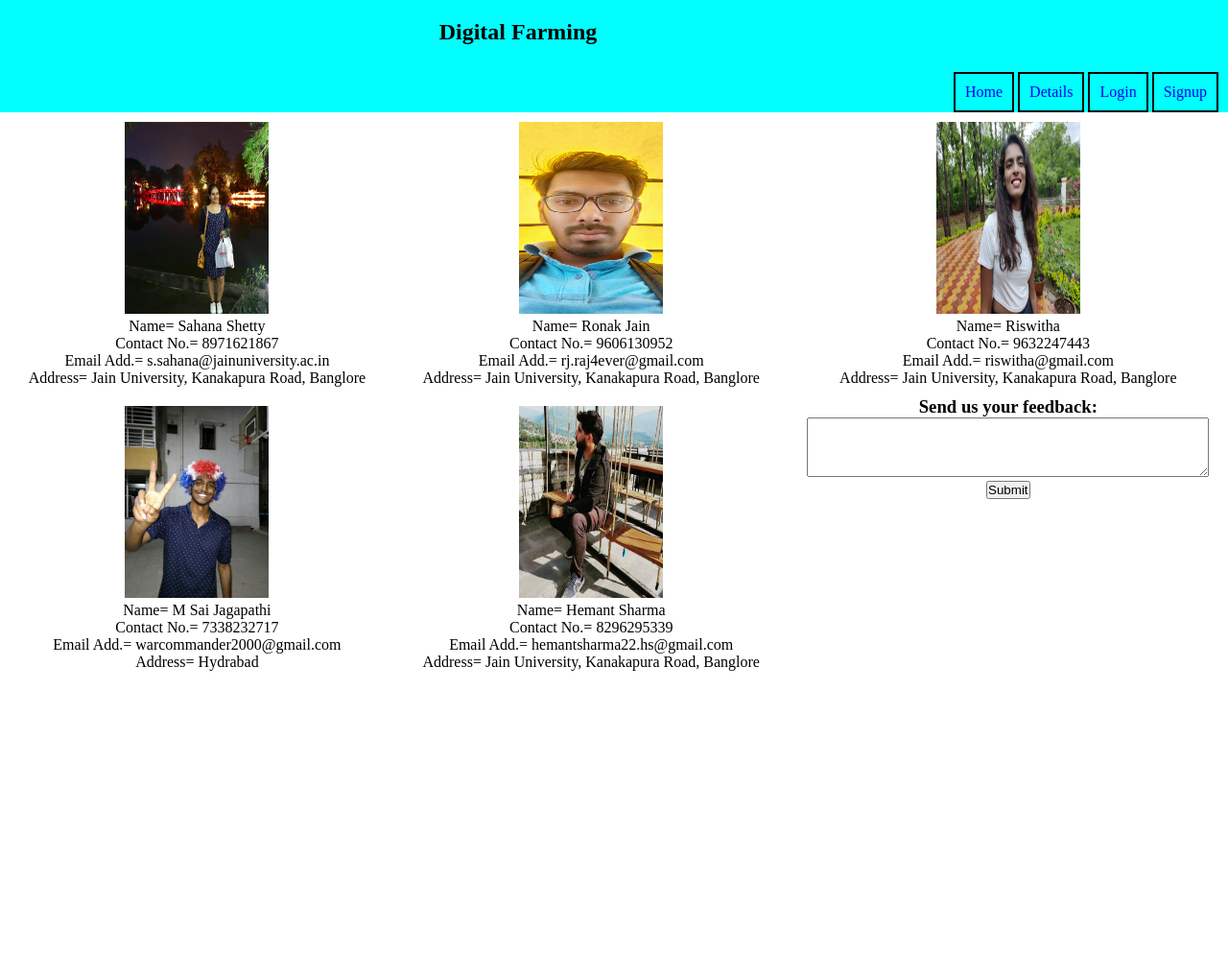
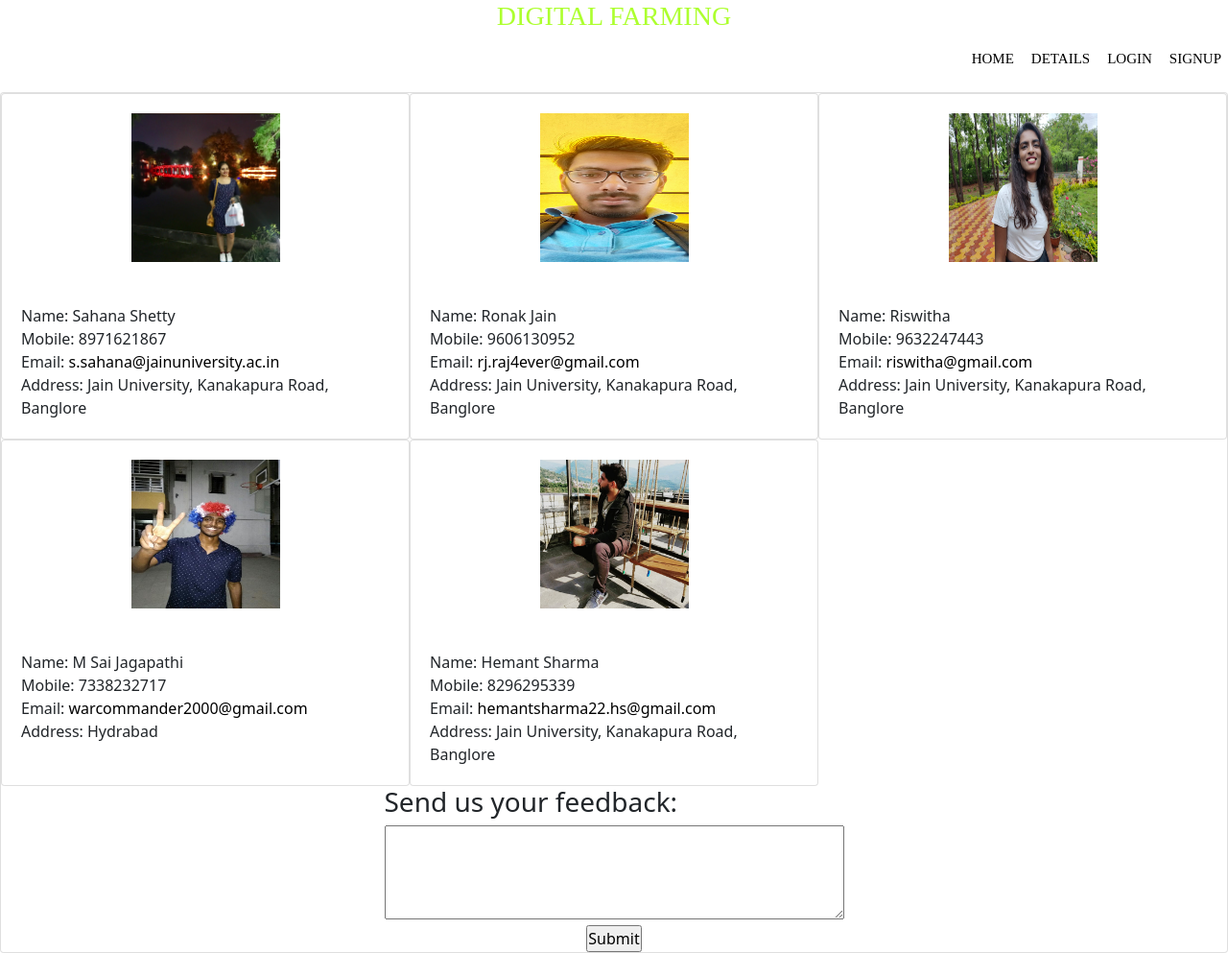
Before and after one commit to Raj4ever1/final_year_project, a Django app: page /contact/ in a window 1280 px wide. Shown: the whole page at 96% size. Before the commit the page ends 699 px from the top, so only its background shows below. Run offline with Django 3.2, Linux system fonts and the light colour scheme; data comes from the database, SQL or seed files in the repository; both versions use the stored data as it was after the commit.

Commit message:
html and css changes

```diff
--- a/assets/css/detail/detail.css
+++ b/assets/css/detail/detail.css
@@ -1,6 +1,6 @@
 .content {
     display: grid;
-    grid-template-columns: auto 85%;
+    grid-template-columns: auto 87%;
     text-align: initial;
 }
 
@@ -28,6 +28,8 @@
 
 .content_left button i{
     padding-left: 100px;
+    padding-top: 5px;
+    float: right;
 }
 
 .content_left_crop button {
--- a/static/css/base.css
+++ b/static/css/base.css
@@ -1,5 +1,5 @@
 html,body{
-    height: 100%;
+    height: auto;
 }
 *{
     margin: 0%;
@@ -9,34 +9,33 @@
     display: grid;
     grid-template-rows: auto auto;
 }
-.mainbody_header h2{
-    margin-top: 20px;
+.mainbody_header{
+    font-family:initial;
+}
+.mainbody_header h3{
     text-align: center;
-    margin-right: 200px;
+    color: greenyellow;
+    width: 30%;
 }
 .mainbody_header ul{
     position: inherit;
     float: right;
-    margin-top: 10px;
-    margin-right: 10px;
 }
 .mainbody_header ul li{
     display: inline-block;
-    padding: 10px;
-    border:solid black 2px;
+    padding: 7px;
 }
+
 .mainbody_header ul li a{
     text-decoration: none;
+    color: black;
+    font-size:15px;
+}
+.mainbody_header ul li:hover{
+    border-bottom:solid black 1px;
 }
 .mainbody_header{
-    background-color: aqua;
-}
-.mainbody_body{
-    height: 100%;
-    background-repeat: no-repeat;
-    background-size: cover;
-    text-align:center;
-
+    background-color: white;
 }
 #paragraph{
     max-width: 700px;
--- a/static/css/contact/contacts.css
+++ b/static/css/contact/contacts.css
@@ -1,20 +1,31 @@
-.Student{
+.Student {
     display: inline-block;
 }
-.mainbody_body{
+.personimg{
+    align-self: center;
+}
+.mainbody_body {
     background-color: #447e9b;
 }
-.content_body{
+
+.content_body {
     display: grid;
     grid-template-columns: auto auto auto;
 }
-.content_body div{
+
+.content_body div {
     padding: 10px;
 }
-.content_body a{
+
+.content_body a {
     text-decoration: none;
-    color:black
+    color: black
 }
-.mainbody_body{
+
+.mainbody_body {
     background: #ffffff;
 }
+
+.feedbackform{
+    align-self: center;
+}
--- a/static/css/detail/detail.css
+++ b/static/css/detail/detail.css
@@ -1,6 +1,6 @@
 .content {
     display: grid;
-    grid-template-columns: auto 85%;
+    grid-template-columns: auto 87%;
     text-align: initial;
 }
 
@@ -28,6 +28,8 @@
 
 .content_left button i{
     padding-left: 100px;
+    padding-top: 5px;
+    float: right;
 }
 
 .content_left_crop button {
--- a/templates/base.html
+++ b/templates/base.html
@@ -1,6 +1,7 @@
 {% load static %}
 <!DOCTYPE html>
 <html lang="en">
+
 <head>
     <meta charset="UTF-8">
     <title>{% block title %}
@@ -12,65 +13,62 @@
         {% endblock %}</title>
     <link rel="stylesheet" href="{% static 'css/base.css' %}?{% now "U" %}">
     {% block link %}{% endblock %}
+    <link href="https://cdn.jsdelivr.net/npm/bootstrap@5.0.0-beta2/dist/css/bootstrap.min.css" rel="stylesheet"
+        integrity="sha384-BmbxuPwQa2lc/FVzBcNJ7UAyJxM6wuqIj61tLrc4wSX0szH/Ev+nYRRuWlolflfl" crossorigin="anonymous">
+</head>
 
-</head>
 <body>
     <div class="mainbody">
         <div class="mainbody_header">
-        <h2>Digital Farming</h2><br>
+            <center><h3>DIGITAL FARMING</h3></center>
             <ul>
                 {% if user.is_authenticated %}
-                <li style="border: none">Welcome, {{ user.first_name }}</li>
-                <li><a href="{% url 'home' %}">Home</a></li>
-                <li><a href="{% url 'userprofile' %}">Profile</a></li>
-                <li><a href="{% url 'detail' %}">Details</a></li>
-                <li><a href="{% url 'contacts' %}">Contact</a></li>
-                <li><a href="{% url 'logout' %}">Logout</a></li>
+                <li style="border: none; border-right: solid black 1px;">Welcome, {{ user.first_name }}</li>
+                <li><a href="{% url 'home' %}">HOME</a></li>
+                <li><a href="{% url 'userprofile' %}">PROFILE</a></li>
+                <li><a href="{% url 'detail' %}">DETAILS</a></li>
+                <li><a href="{% url 'contacts' %}">CONTACT</a></li>
+                <li><a href="{% url 'logout' %}">LOGOUT</a></li>
                 {% else %}
-                <li><a href="{% url 'home' %}">Home</a></li>
-                <li><a href="{% url 'detail' %}">Details</a></li>
-                <li><a href="{% url 'login' %}">Login</a></li>
-                <li><a href="{% url 'signup' %}">Signup</a></li>
+                <li><a href="{% url 'home' %}">HOME</a></li>
+                <li><a href="{% url 'detail' %}">DETAILS</a></li>
+                <li><a href="{% url 'login' %}">LOGIN</a></li>
+                <li><a href="{% url 'signup' %}">SIGNUP</a></li>
                 {% endif %}
             </ul>
-
         </div>
-    <div class="mainbody_body">
+        <div class="mainbody_body card">
             {% block body_content %}
             <p id="paragraph">
-                <b><u>Introduction:</u></b><br>
+                <b class="card-title"><u>Introduction:</u></b><br>
                 &nbsp&nbsp&nbsp&nbspPrecision agriculture is being followed in few countries; the
-                agriculture enterprise in
-                India nonetheless
-                ought to technologies with the use of technology for higher manufacturing, distribution and charge
-                control.
-                During this assignment of precision agriculture farmers were given to be enrolled with via a Mobile App.
-                The
-                module will shop the info of the farmers, periodic soil houses of lands, insecticides required for the
-                real
-                crops, quantity of pesticide vital. Big information evaluation at the statistics is great crop sequences
+                agriculture enterprise in India nonetheless ought to technologies with the use of technology for higher
+                manufacturing, distribution and charge
+                control. During this assignment of precision agriculture farmers were given to be enrolled with via a
+                Mobile App.
+                The module will shop the info of the farmers, periodic soil houses of lands, insecticides required for
+                the
+                real crops, quantity of pesticide vital. Big information evaluation at the statistics is great crop
+                sequences
                 evaluation, general manufacturing requirement of pesticide and consequently the herbicide for the crop.
-                Part
-                of the version is used for the quantity of pesticide spraying that is vital for the unique crop may be
+                Part of the version is used for the quantity of pesticide spraying that is vital for the unique crop may
+                be
                 finished this procedure is automation with the assist of a microcontroller and the information is
-                obtained
-                from all of the sensors and the motor and the pump and receives computerized with the time restriction
-                set
-                through the user. After the procedure is finished the farmer may be notified.<br>&nbsp&nbsp&nbsp&nbspPrecision
-                farming is
+                obtained from all of the sensors and the motor and the pump and receives computerized with the time
+                restriction
+                set through the user. After the procedure is finished the farmer may be notified. Precision farming is
                 been utilized in agriculture from previous couple of years. It is a way to form the procedure of farming
                 more precise and accurate. The key components used for precision farming are automated hardware’s,
-                wireless sensors, robotics, etc.There is different type of agricultural drones which is used to improve
+                wireless sensors, robotics, etc. There is different type of agricultural drones which is used to improve
                 the productivity of crops.<br><br>
-                <b><u>Conclusion:</u></b><br>
-                &nbsp&nbsp&nbsp&nbspThis project is a multidisciplinary approach for smart agriculture using key technolo-gies: Internet of
-                Things, Sensors, Mobile Computing and Big-Data Analysis. Through real-time sampling of soil, the farmer
+                <b class="card-title"><u>Conclusion:</u></b><br>
+                &nbsp&nbsp&nbsp&nbspThis project is a multidisciplinary approach for smart agriculture using key
+                technolo-gies: Internet of Things, Sensors, Mobile Computing and Big-Data Analysis. Through real-time
+                sampling of soil, the farmer
                 will be able to get current fertilizer requirements for the crop. This is an essen-tial requirement
                 towards the agriculture sector in India to get improved crop pro-duction with a reduction in the cost of
-                pes-
-
-
-                ticide requirements keeping the crop intact and away from the pests which affect the crop. As the data
+                pesticide requirements keeping the crop intact and away from the pests which affect the crop. As the
+                data
                 is collected for crop details and soil conditions, this model provides Big-Data analysis for best crop
                 sequence, next crop to be cultivated for better production, pesticide requirements are analyzed. As all
                 the agriculture-related entities are connect-ed, this will also facilitate the farmer and reduce its
@@ -85,5 +83,9 @@
         </div>
     </div>
 
+    <script src="https://cdn.jsdelivr.net/npm/bootstrap@5.0.0-beta2/dist/js/bootstrap.bundle.min.js"
+        integrity="sha384-b5kHyXgcpbZJO/tY9Ul7kGkf1S0CWuKcCD38l8YkeH8z8QjE0GmW1gYU5S9FOnJ0" crossorigin="anonymous">
+    </script>
 </body>
+
 </html>
--- a/templates/contact/contact.html
+++ b/templates/contact/contact.html
@@ -8,32 +8,44 @@
 <div class="content_body">
     {% for i in con %}
     {% if i.category == "Teacher" %}
-                <div class="teacher">
-                    <img src="{{ i.img.url }}" height="200" width="150"><br>
-                    Name= {{ i.name|title }}<br>
-                    Contact No.= {{ i.mobile_no }}<br>
-                    Email Add.= <a href = "mailto: {{ i.email }}?subject=Mail from Our Site">{{ i.email }}</a><br>
-                    Address= {{ i.address|title }}<br>
+    <div class="teacher card">
+        <div class="personimg">
+            <img src="{{ i.img.url }}" height="155" width="155">
+        </div>
+        <br>
+        <div class="details card-body">
+            Name: {{ i.name|title }}<br>
+            Mobile: {{ i.mobile_no }}<br>
+            Email: <a href="mailto: {{ i.email }}?subject=Mail from Our Site">{{ i.email }}</a><br>
+            Address: {{ i.address|title }}<br>
+        </div>
     </div>
     {% endif %}
     {% endfor %}
     {% for i in con %}
     {% if i.category == "Student" %}
-                <div class="student">
-                    <img src="{{ i.img.url }}" height="200" width="150"><br>
-                    Name= {{ i.name|title }}<br>
-                    Contact No.= {{ i.mobile_no }}<br>
-                    Email Add.= <a href = "mailto: {{ i.email }}?subject=Mail from Our Site">{{ i.email }}</a><br>
-                    Address= {{ i.address|title }}
+    <div class="student card">
+        <div class="personimg">
+            <img src="{{ i.img.url }}" height="155" width="155">
+        </div>
+        <br>
+        <div class="details card-body">
+            Name: {{ i.name|title }}<br>
+            Mobile: {{ i.mobile_no }}<br>
+            Email: <a href="mailto: {{ i.email }}?subject=Mail from Our Site">{{ i.email }}</a><br>
+            Address: {{ i.address|title }}
+        </div>
     </div>
     {% endif %}
     {% endfor %}
-
+</div>
+<div class="feedbackform">
     <form method="post" action="feedback">
         {% csrf_token %}
         <h3>Send us your feedback:</h3>
         <textarea name="feedback" rows="4" cols="50"></textarea>
-            <br><input type="submit">
+        <br>
+        <center><input type="submit"></center>
     </form>
 </div>
 {% endblock %}
```
Also changed, not shown: assets/css/base.css (+20 -16 lines), assets/css/contact/contacts.css (+17 -9 lines), assets/css/register/login.css (added, +9 -0 lines), assets/css/userprofile/userprofile.css (added, +9 -0 lines), static/css/register/login.css (added, +9 -0 lines), static/css/register/signup.css (+11 -2 lines), static/css/userprofile/userprofile.css (added, +9 -0 lines), templates/register/login.html (+12 -9 lines), templates/register/signup.html (+12 -7 lines), templates/userprofile/userprofile.html (+11 -6 lines), db.sqlite3. Lines whose indentation alone changed are shown as unchanged.
